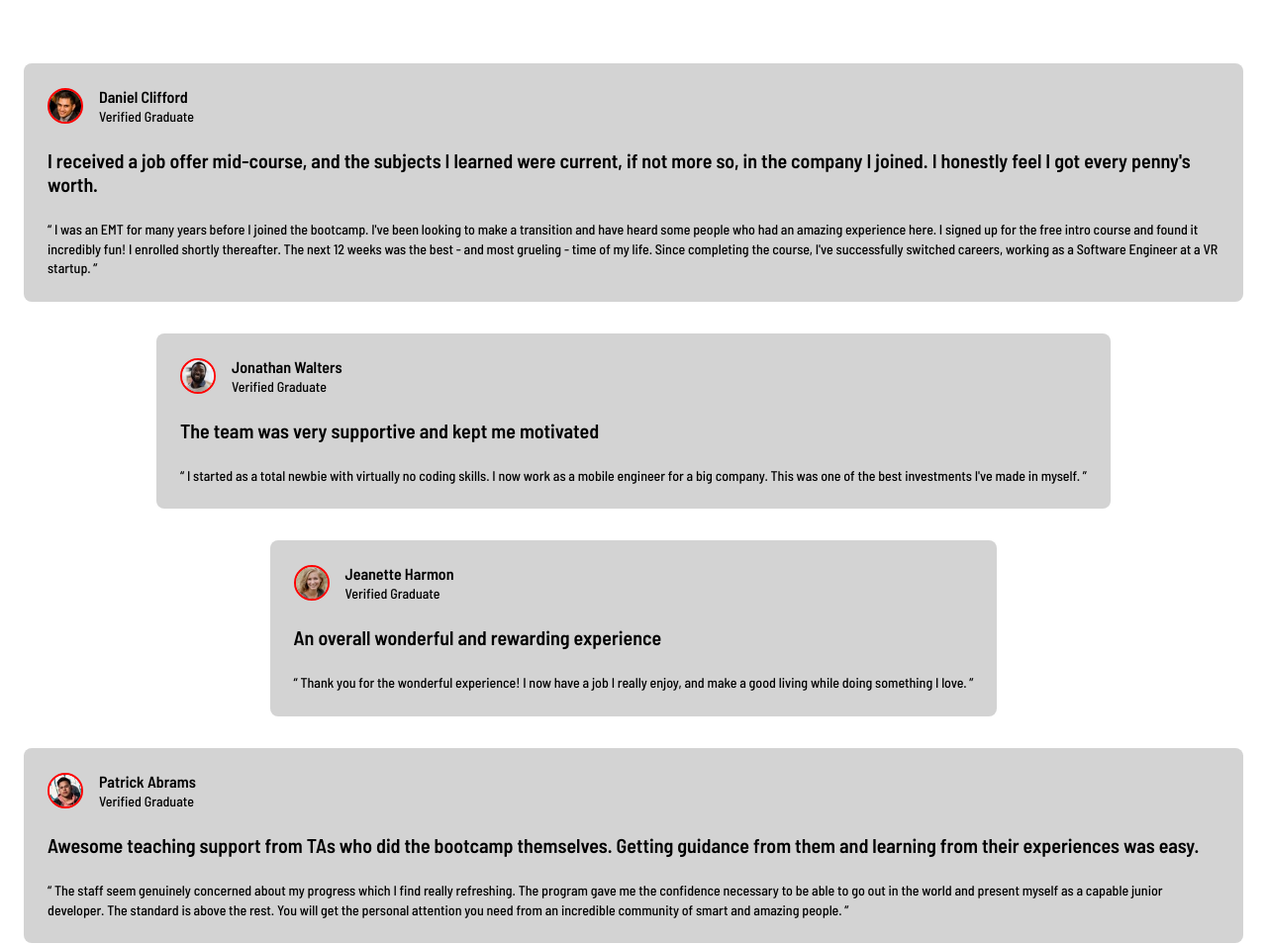
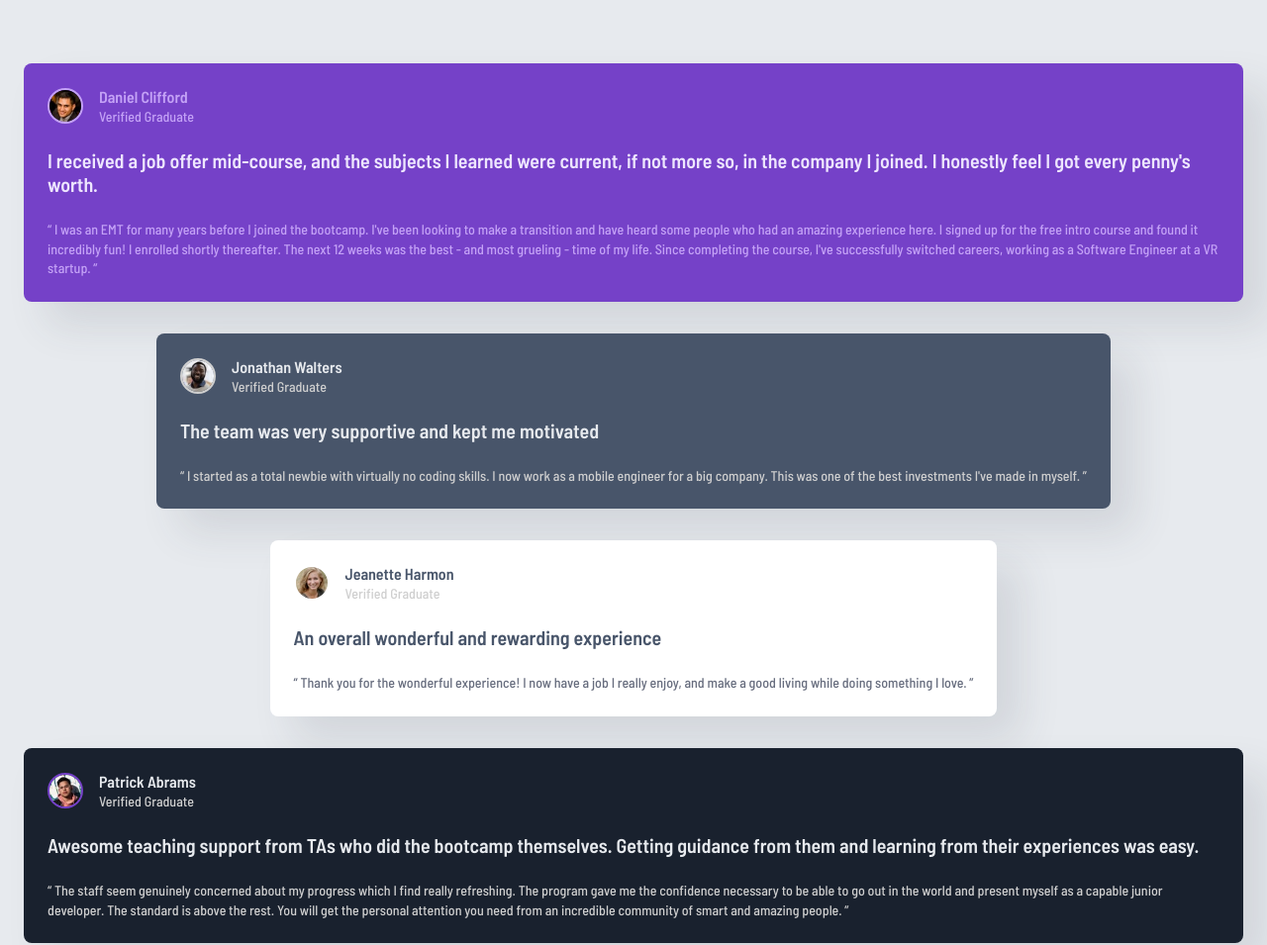
Before and after one commit to nerdynischal/testimonials-grid-section-main, a plain HTML site: page index.html in a window 1280 px wide. Shown: the top 955 px of the page at 99% size. Drawn offline with Linux system fonts and the light colour scheme.

Commit message:
Add color to cards

```diff
--- a/index.html
+++ b/index.html
@@ -26,7 +26,7 @@
       <div class="grid-container">
         <div class="grid-column-2">
           <div class="grid-row-1">
-            <div class="card">
+            <div class="card purple">
               <div class="author">
                 <div class="profile-pic">
                   <img src="images/image-daniel.jpg" alt="Daniel pic" />
@@ -52,7 +52,7 @@
                 startup. ”
               </div>
             </div>
-            <div class="card">
+            <div class="card blue-gray">
               <div class="author">
                 <div class="profile-pic">
                   <img src="images/image-jonathan.jpg" alt="Jonathan pic" />
@@ -73,7 +73,7 @@
             </div>
           </div>
           <div class="grid-row-2">
-            <div class="card">
+            <div class="card white">
               <div class="author">
                 <div class="profile-pic">
                   <img src="images/image-jeanette.jpg" alt="Jeanette pic" />
@@ -92,7 +92,7 @@
                 love. ”
               </div>
             </div>
-            <div class="card">
+            <div class="card dark-gray">
               <div class="author">
                 <div class="profile-pic">
                   <img src="images/image-patrick.jpg" alt="Patrick pic" />
@@ -119,7 +119,7 @@
           </div>
         </div>
         <div class="grid-column-1">
-          <div class="card">
+          <div class="card white">
             <div class="author">
               <div class="profile-pic">
                 <img src="images/image-kira.jpg" alt="Kira pic" />
--- a/scss/components/_card.scss
+++ b/scss/components/_card.scss
@@ -7,6 +7,65 @@
   place-self: center;
   gap: u.rem(24);
 
-  background: lightgray;
+  background: white;
   border-radius: u.rem(8);
+  box-shadow: u.rem(24) u.rem(24) u.rem(42) hsla(218, 18%, 27%, 0.123);
 }
+
+.purple {
+  background: var(--purple-500);
+  color: var(--purple-300);
+
+  .headline {
+    color: var(--purple-50);
+  }
+
+  .author .profile-pic {
+    border-color: var(--purple-300);
+  }
+}
+
+.blue-gray {
+  background: var(--grey-500);
+  color: var(--grey-200);
+
+  .headline,
+  .author .name {
+    color: var(--grey-100);
+  }
+
+  .author .profile-pic {
+    border-color: var(--grey-200);
+  }
+}
+
+.dark-gray {
+  background: var(--dark-blue);
+  color: var(--grey-200);
+
+  .headline,
+  .author .name {
+    color: var(--grey-100);
+  }
+
+  .author .profile-pic {
+    border-color: var(--purple-500);
+  }
+}
+
+.white {
+  color: var(--grey-400);
+
+  .headline,
+  .author .name {
+    color: var(--grey-500);
+  }
+
+  .author .title {
+    color: var(--grey-200);
+  }
+
+  .author .profile-pic {
+    border-color: var(--white);
+  }
+}
--- a/scss/layout/_home.scss
+++ b/scss/layout/_home.scss
@@ -2,6 +2,7 @@
 
 body {
   margin: u.rem(64) u.rem(24);
+  background: var(--grey-100);
 }
 
 .grid-container {
```
Also changed, not shown: dist/main.css, 1 other file.
